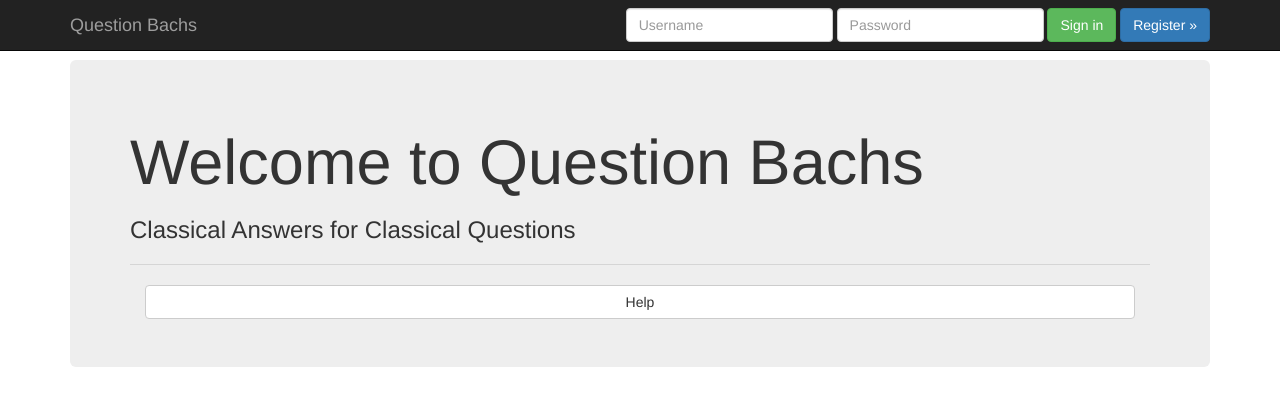
After one commit to Python-C5-Org/question-box, a Django app: page /index3 in a window 1280 px wide. The commit adds this page. Shown: the top 406 px of the page. Run offline with Django 3.2, Linux system fonts and the light colour scheme; some libraries are stand-ins or nearby versions.

Commit message:
added score to navbar, landing page as index3

```diff
--- a/question_box/question_box/urls.py
+++ b/question_box/question_box/urls.py
@@ -25,5 +25,7 @@ urlpatterns = [
     url(r'^accounts/', include('registration.backends.simple.urls')),
     url(r'^question/(?P<question_id>\d+)/$', views.question, name='question'),
     url(r'^question/new$', views.new_question, name='new_question'),
-    url(r'^profile/(?P<profile_id>\d+)/', views.profile, name='profile',)
+    url(r'^profile/(?P<profile_id>\d+)/', views.profile, name='profile',),
+
+    url(r'^index3', views.index3, name='index3'),
 ]
--- a/question_box/questionapp/templates/base.html
+++ b/question_box/questionapp/templates/base.html
@@ -31,7 +31,7 @@
              <button type="submit" class="btn btn-warning">Sign out</button>
              <a class="btn btn-success" href="/question/new" role="button">New Question &raquo;</a>
            </form>
-           <span class="navbar-right navbar-brand ">Welcome {{ request.user }}</span>
+           <span class="navbar-right navbar-brand ">Welcome {{ request.user }} <span class="badge">42 Points</span></span>
 
          {% else %}
            <form class="navbar-form navbar-right" role="login" action="{% url 'django.contrib.auth.views.login' %}" method='post'>
--- /dev/null
+++ b/question_box/questionapp/templates/questionapp/index3.html
@@ -0,0 +1,31 @@
+{% extends "base.html" %}
+{% load bootstrap3 %}
+{% block content %}
+{% bootstrap_javascript %}
+{% bootstrap_css %}
+<div class="container">
+  <div class="jumbotron">
+    <h1>Welcome to Question Bachs</h1>
+    <h3>Classical Answers for Classical Questions</h3>
+    <hr></hr>
+    <div class="container">
+    {% if request.user.is_authenticated %}
+      <div class="btn-group btn-group-justified" role="group" aria-label="...">
+        <div class="btn-group" role="group">
+          <a class="btn btn-default" role="button" href="/">Recent Questions</a>
+        </div>
+        <div class="btn-group" role="group">
+          <a class="btn btn-default" role="button" href="/">Help</a>
+        </div>
+      </div>
+    {% else %}
+      <div class="btn-group btn-group-justified" role="group" aria-label="...">
+        <div class="btn-group" role="group">
+          <a class="btn btn-default" role="button" href="/">Help</a>
+        </div>
+      </div>
+    {% endif %}
+    </div>
+  </div>
+</div>
+{% endblock %}
--- a/question_box/questionapp/views.py
+++ b/question_box/questionapp/views.py
@@ -66,3 +66,7 @@ def profile(request, profile_id):
                   {'profile': profile,
                    'questions': questions,
                    'answers': answers})
+
+
+def index3(request):
+    return render(request, 'questionapp/index3.html')
```
